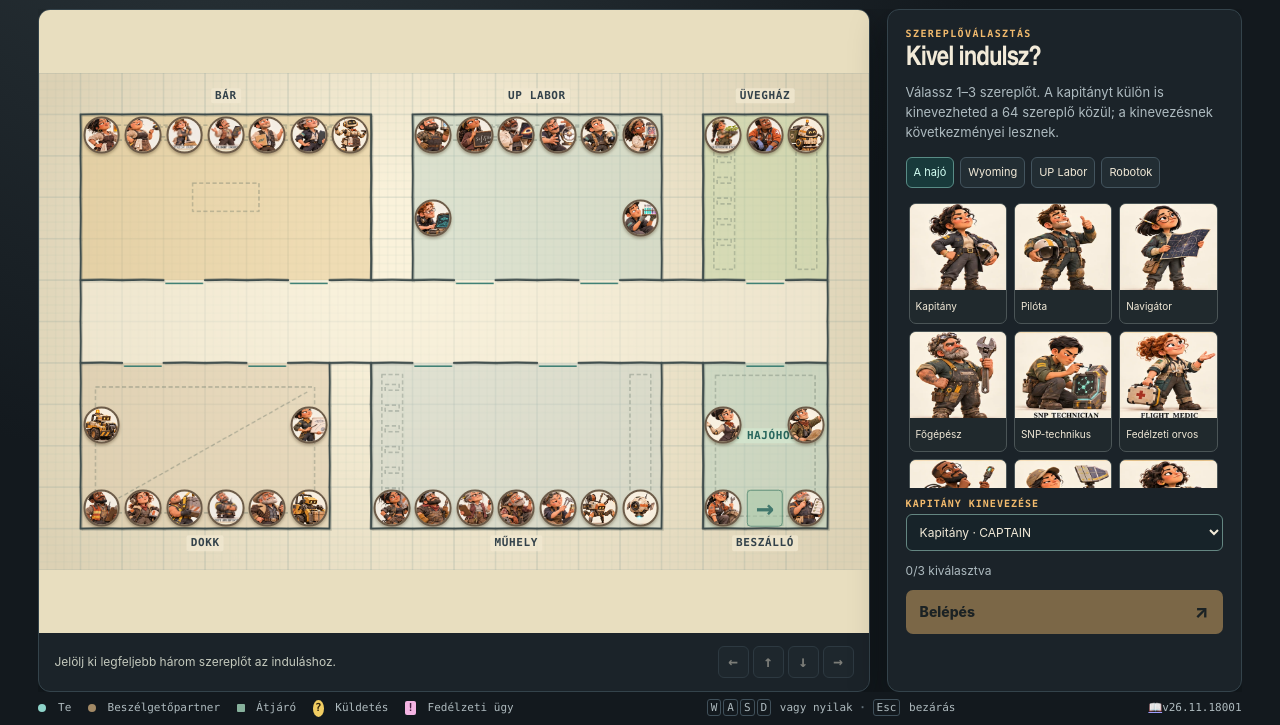
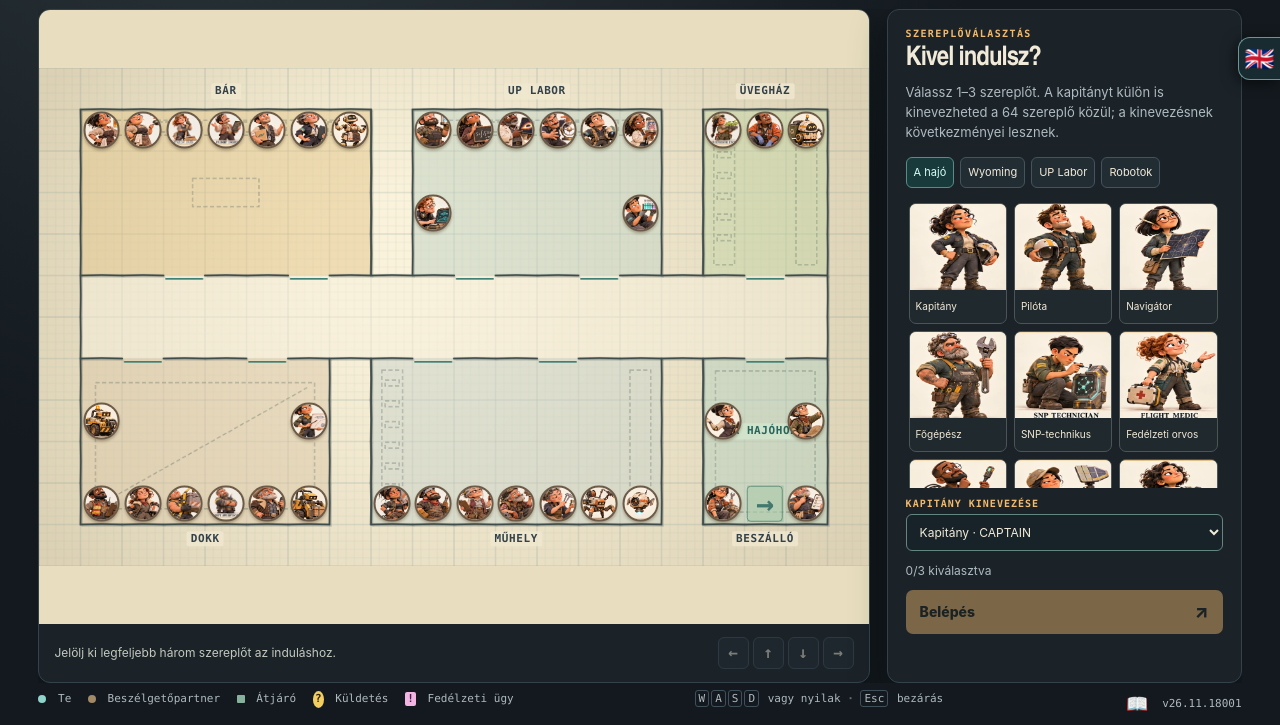
Before and after one commit to Pengeszikra/five-p-quest, a website with bundled scripts: page index.html in a window 1280 px wide. Shown: the part 75-800 px from the top of the page. Built offline with nearby package versions, Linux system fonts and the light colour scheme; files whose address does not match are found by name.

Commit message:
fix: compact floating flag language switch and footer-only world guide icon

```diff
--- a/style.css
+++ b/style.css
@@ -229,3 +229,11 @@ html,body{height:100%;overflow:hidden}
   .workspace{height:auto!important;min-height:0!important;grid-template-rows:minmax(0,52%) minmax(0,48%)}
   .workspace:has(#pick:not([hidden])){grid-template-rows:minmax(0,61%) minmax(0,39%)}
 }
+
+/* Fixed language tab never participates in the responsive header grid. */
+.language-flag{position:fixed;z-index:100;right:0;top:clamp(78px,14vh,135px);display:grid;place-items:center;width:42px;height:43px;padding:0;border:1px solid #6a9695;border-right:0;border-radius:12px 0 0 12px;background:#172b31;box-shadow:-3px 3px 14px #0008;font-size:24px;line-height:1;cursor:pointer;touch-action:manipulation}
+.language-flag:hover,.language-flag:focus-visible{background:#29434a;outline-offset:2px}
+.footer-end{display:inline-flex;align-items:center;gap:12px}
+.guide-icon{display:inline-flex;align-items:center;justify-content:center;width:26px;height:26px;border:1px solid transparent;border-radius:6px;color:var(--amber);text-decoration:none;font-size:18px;line-height:1}
+.guide-icon:hover,.guide-icon:focus-visible{background:#29434a;border-color:#6a9695}
+@media(max-width:770px){.language-flag{top:clamp(72px,13vh,110px);width:35px;height:38px;font-size:21px}.footer-end{gap:5px}.guide-icon{width:24px;height:24px}}
```
